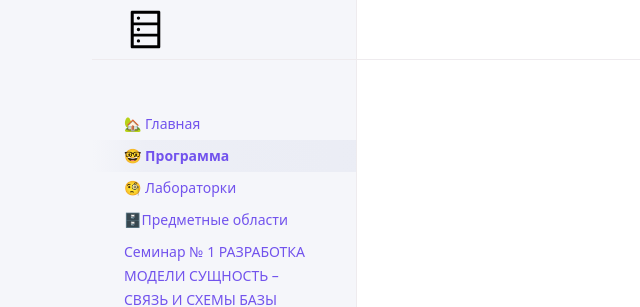
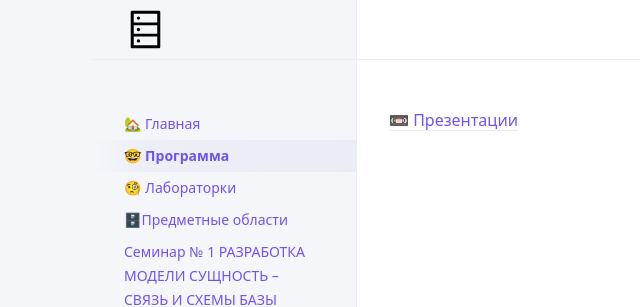
Before and after one commit to Das-dasein/db-lovefield, a Jekyll site: the page built from program.md, in a window 1280 px wide. Shown: the top 307 px of the page, without its empty margins (15-655 px from the left). Built offline with Jekyll 4.4.1, drawn with Linux system fonts in a browser that asks for light colours; our own code applies the rules of GitHub Pages for plain Markdown files; a script that is not in the unit is left out.

Commit message:
Update program.md

```diff
--- a/program.md
+++ b/program.md
@@ -2,3 +2,5 @@
 title: 🤓 Программа
 nav_order: 2
 ---
+
+[📼 Презентации](https://drive.google.com/drive/folders/1_Dke8vWdQPt6HCNbegUXQ45aZf7O4hds?usp=sharing)
```
